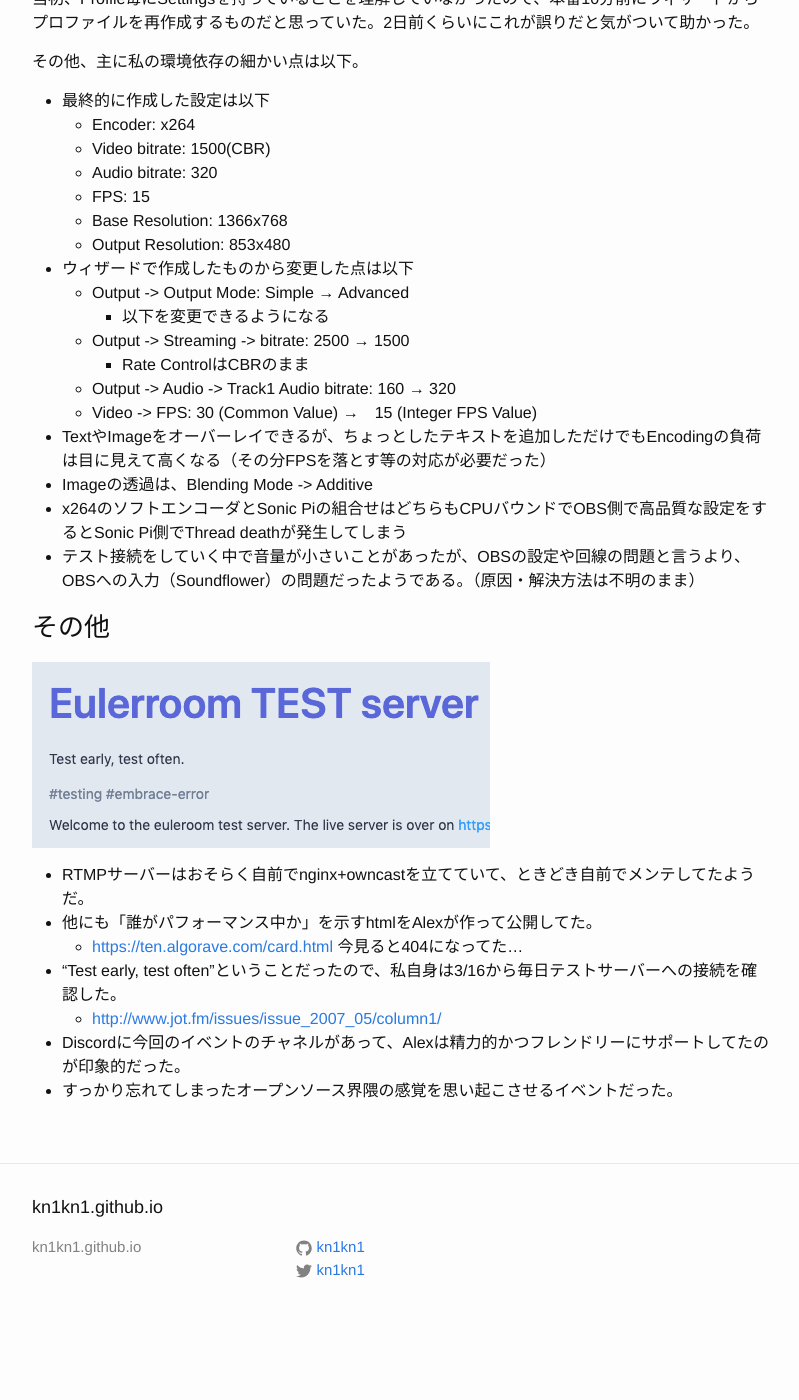
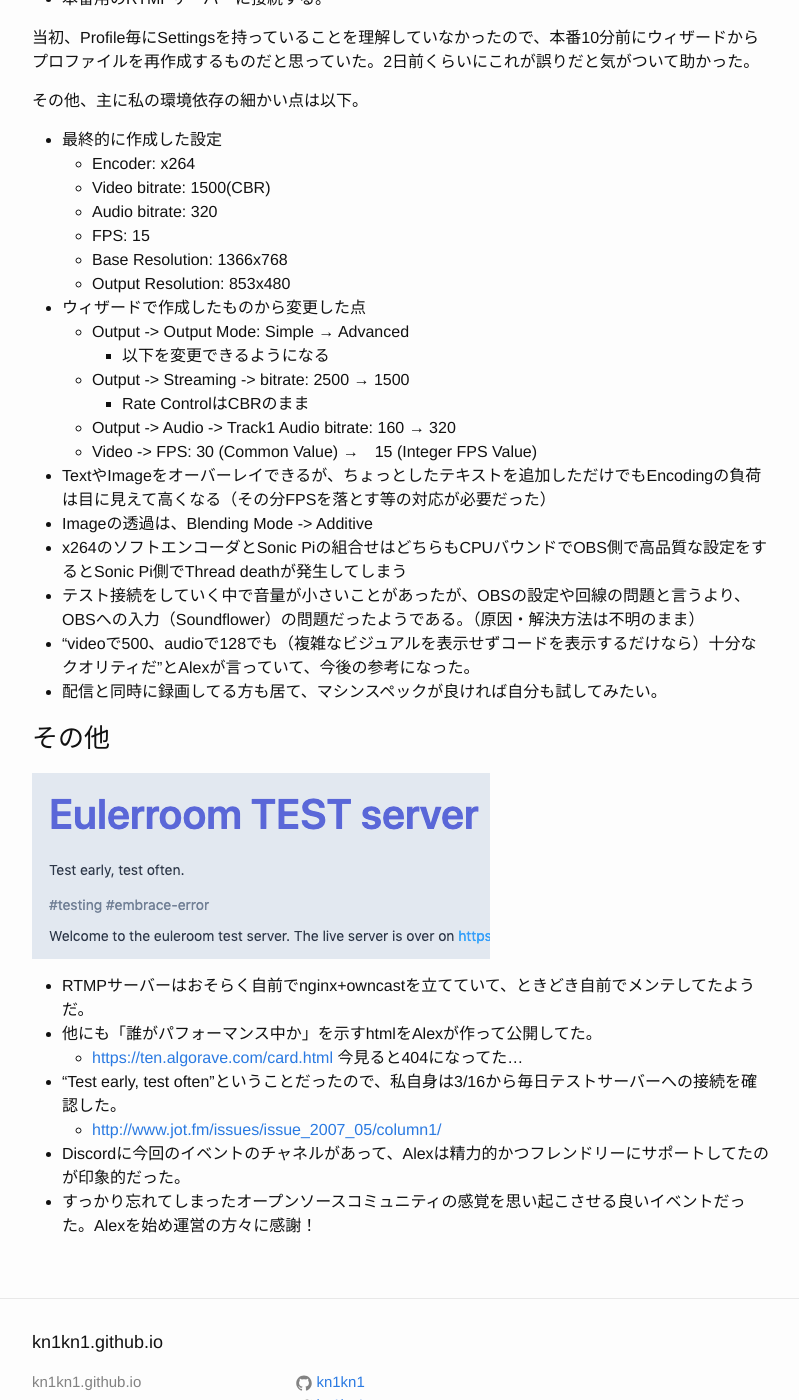
Before and after one commit to kn1kn1/kn1kn1.github.io, a Jekyll site: the page built from _posts/2022-03-21-algorave-10.md, in a window 1280 px wide and 1400 px high, scrolled down 1639 px. Shown: the whole window, without its empty margins (238-1037 px from the left). Built offline with Jekyll 4.4.1, drawn with Linux system fonts in a browser that asks for light colours; before the commit the page ends 2980 px from its top, so only the background shows below that; some of the changed text lies outside the part shown.

Commit message:
Add and revise some contents

```diff
--- a/_posts/2022-03-21-algorave-10.md
+++ b/_posts/2022-03-21-algorave-10.md
@@ -4,6 +4,8 @@
 ---
 
 3/20(日)にAlgorave 10th Birthday Partyで10分間パフォーマンスしたのでその記録。
+
+コード: [https://github.com/kn1kn1/alogorave10](https://github.com/kn1kn1/alogorave10)
 
 ### 登録からパフォーマンスまで
 
@@ -37,14 +39,14 @@
 
 その他、主に私の環境依存の細かい点は以下。
 
-- 最終的に作成した設定は以下
+- 最終的に作成した設定
   - Encoder: x264
   - Video bitrate: 1500(CBR)
   - Audio bitrate: 320
   - FPS: 15
   - Base Resolution: 1366x768
   - Output Resolution: 853x480
-- ウィザードで作成したものから変更した点は以下
+- ウィザードで作成したものから変更した点
   - Output -> Output Mode: Simple → Advanced
     - 以下を変更できるようになる
   - Output -> Streaming -> bitrate: 2500 → 1500
@@ -55,6 +57,8 @@
 - Imageの透過は、Blending Mode -> Additive
 - x264のソフトエンコーダとSonic Piの組合せはどちらもCPUバウンドでOBS側で高品質な設定をするとSonic Pi側でThread deathが発生してしまう
 - テスト接続をしていく中で音量が小さいことがあったが、OBSの設定や回線の問題と言うより、OBSへの入力（Soundflower）の問題だったようである。（原因・解決方法は不明のまま）
+- "videoで500、audioで128でも（複雑なビジュアルを表示せずコードを表示するだけなら）十分なクオリティだ"とAlexが言っていて、今後の参考になった。
+- 配信と同時に録画してる方も居て、マシンスペックが良ければ自分も試してみたい。
 
 ### その他
 
@@ -66,4 +70,4 @@
 - "Test early, test often"ということだったので、私自身は3/16から毎日テストサーバーへの接続を確認した。
   - [http://www.jot.fm/issues/issue_2007_05/column1/](http://www.jot.fm/issues/issue_2007_05/column1/)
 - Discordに今回のイベントのチャネルがあって、Alexは精力的かつフレンドリーにサポートしてたのが印象的だった。
-- すっかり忘れてしまったオープンソース界隈の感覚を思い起こさせるイベントだった。
+- すっかり忘れてしまったオープンソースコミュニティの感覚を思い起こさせる良いイベントだった。Alexを始め運営の方々に感謝！
```
